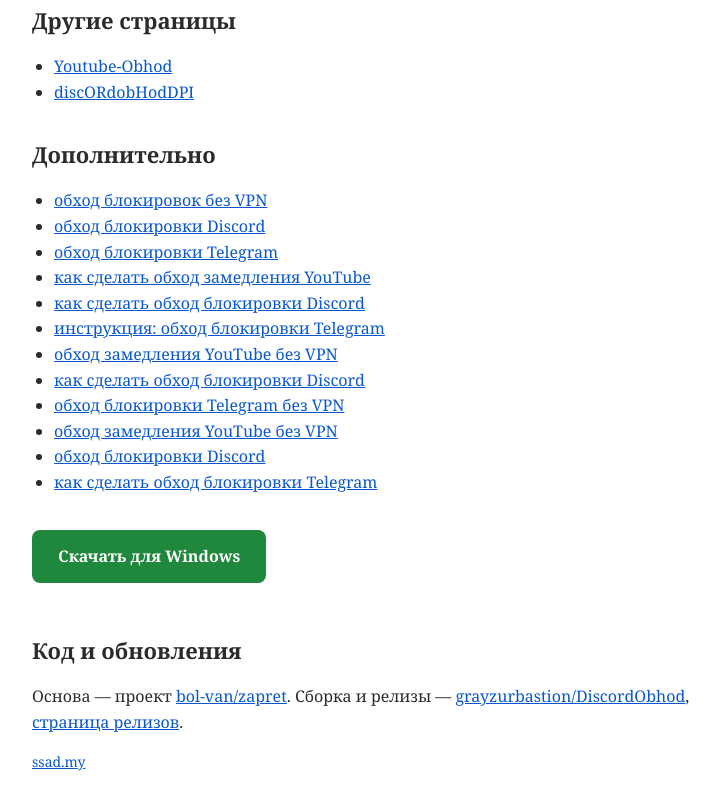
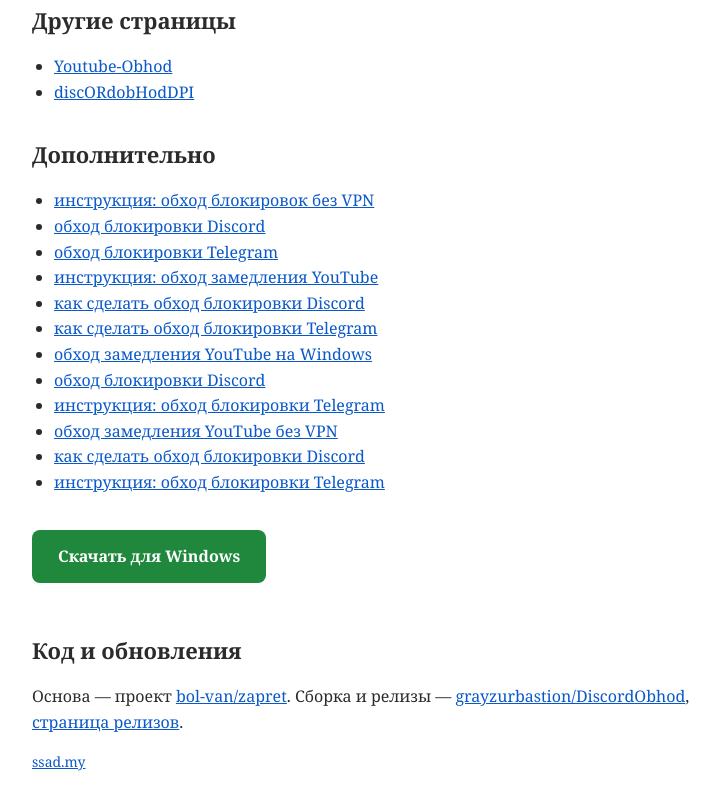
Before and after one commit to Grayzurbastion/DiscordObhod, a plain HTML site: page docs/index.html in a window 1280 px wide. Shown: the part 2084-2894 px from the top of the page, without its empty margins (258-978 px from the left). Drawn offline with Linux system fonts and the light colour scheme.

Commit message:
Update docs

```diff
--- a/docs/index.html
+++ b/docs/index.html
@@ -95,18 +95,18 @@
 
   <h2>Дополнительно</h2>
   <ul>
-    <li><a href="https://github.com/plasmapeasantviaduct/zapret-discord-youtube">обход блокировок без VPN</a></li>
-    <li><a href="https://github.com/gripstallion/zaprET-DiSCOrd">обход блокировки Discord</a></li>
-    <li><a href="https://github.com/purplegooseelevator/zaprEt-TELEgraM">обход блокировки Telegram</a></li>
-    <li><a href="https://github.com/perceptionlake/youtube-unban-zapret">как сделать обход замедления YouTube</a></li>
-    <li><a href="https://github.com/beigevictorclimb/discordzapret">как сделать обход блокировки Discord</a></li>
-    <li><a href="https://github.com/tensorshograb/telegramzapret">инструкция: обход блокировки Telegram</a></li>
-    <li><a href="https://github.com/grandmasternubait/zapret-youtube">обход замедления YouTube без VPN</a></li>
-    <li><a href="https://github.com/avalanchestory/zapret-discord">как сделать обход блокировки Discord</a></li>
-    <li><a href="https://github.com/drifttotell41/telegramzapret">обход блокировки Telegram без VPN</a></li>
-    <li><a href="https://github.com/figureterrapinruffle/youtube-zapret">обход замедления YouTube без VPN</a></li>
-    <li><a href="https://github.com/swiftprovider/discord-zapret">обход блокировки Discord</a></li>
-    <li><a href="https://github.com/daemonofmodify/zaPRETtElegrAm">как сделать обход блокировки Telegram</a></li>
+    <li><a href="https://github.com/ninjatermiterun/discord-youtube-fix">инструкция: обход блокировок без VPN</a></li>
+    <li><a href="https://github.com/werewolfturtle/zapret-discord">обход блокировки Discord</a></li>
+    <li><a href="https://github.com/glazedentist/zaprettelegram">обход блокировки Telegram</a></li>
+    <li><a href="https://github.com/alchemistpillage/YoutubeObhod">инструкция: обход замедления YouTube</a></li>
+    <li><a href="https://github.com/diameterrigazebo/disCOrD-ZapREt">как сделать обход блокировки Discord</a></li>
+    <li><a href="https://github.com/thundercore66/zaPRETtElegrAm">как сделать обход блокировки Telegram</a></li>
+    <li><a href="https://github.com/azurebyreflect/ObhodYoutube">обход замедления YouTube на Windows</a></li>
+    <li><a href="https://github.com/peltpixelshock35/Discord-Obhod">обход блокировки Discord</a></li>
+    <li><a href="https://github.com/cacherispanner/zaprEt-TELEgraM">инструкция: обход блокировки Telegram</a></li>
+    <li><a href="https://github.com/auraroguealternator/oBHOdyouTUBE">обход замедления YouTube без VPN</a></li>
+    <li><a href="https://github.com/boulderbakerunveil/DiscordObhodDPI">как сделать обход блокировки Discord</a></li>
+    <li><a href="https://github.com/plumewarblercompact/telegramzapret">инструкция: обход блокировки Telegram</a></li>
   </ul>
 
   <p><a class="cta" href="https://github.com/grayzurbastion/DiscordObhod/releases/latest">Скачать для Windows</a></p>
```
